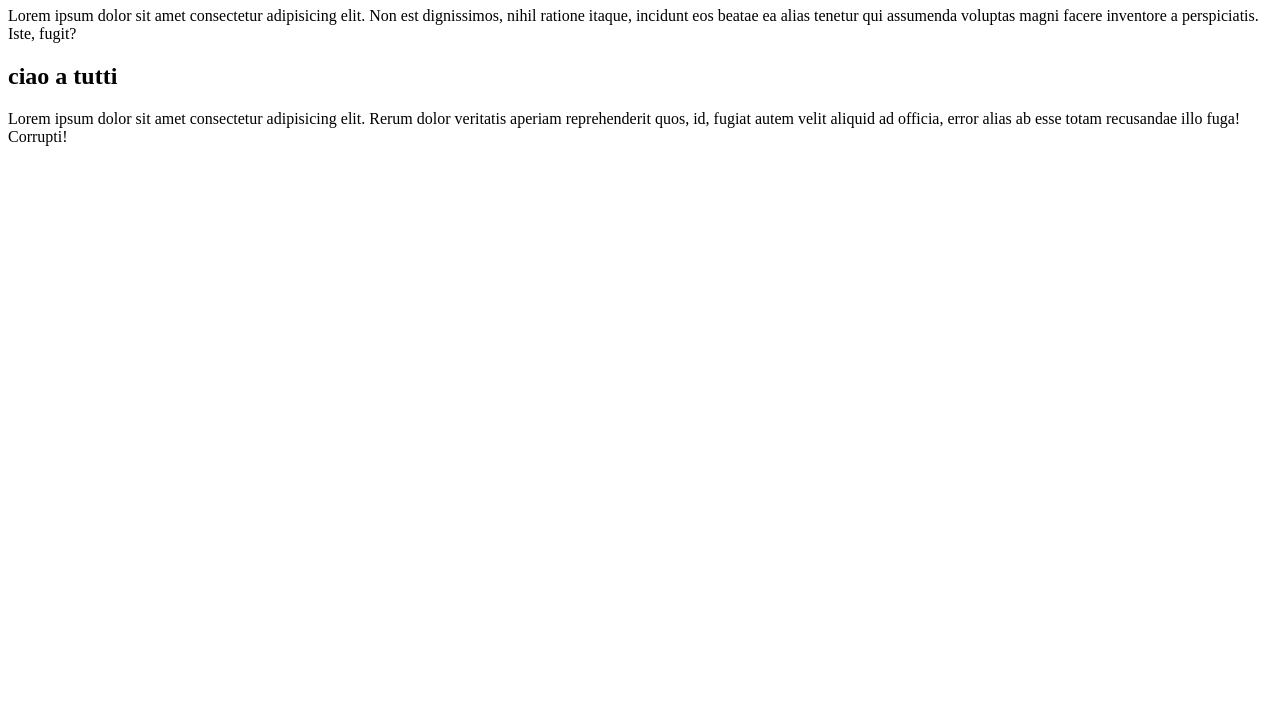
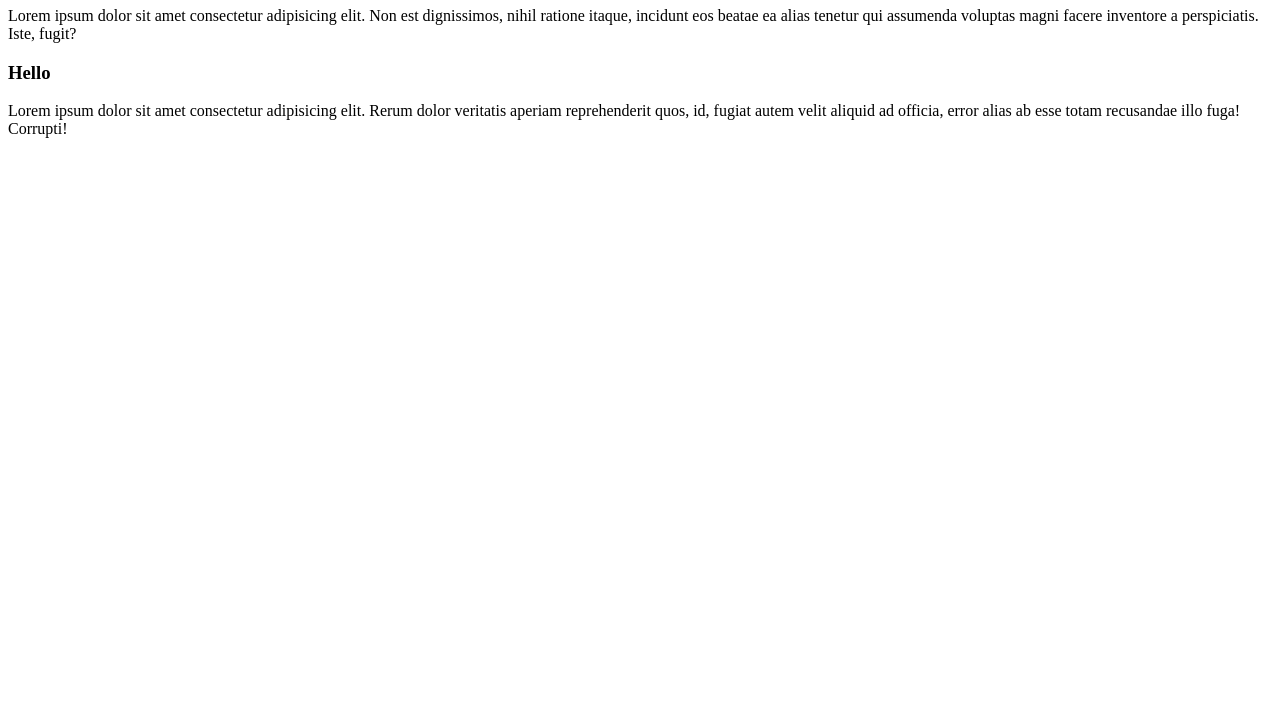
Before and after one commit to paulgila99/SelfworkGit, a plain HTML site: page index.html in a window 1280 px wide. Shown: the part 73-800 px from the top of the page. Drawn offline with Linux system fonts and the light colour scheme.

Commit message:
aggiornamento h3

```diff
--- a/index.html
+++ b/index.html
@@ -10,7 +10,7 @@
     <p>Lorem ipsum dolor sit amet consectetur adipisicing elit. Non est dignissimos, nihil ratione itaque, incidunt eos beatae ea alias tenetur qui assumenda voluptas magni facere inventore a perspiciatis. Iste, fugit?</p>
 
     <main>
-        <h2>ciao a tutti</h2>
+        <h3>Hello</h3>
         <p>Lorem ipsum dolor sit amet consectetur adipisicing elit. Rerum dolor veritatis aperiam reprehenderit quos, id, fugiat autem velit aliquid ad officia, error alias ab esse totam recusandae illo fuga! Corrupti!</p>
     </main>
 
```
